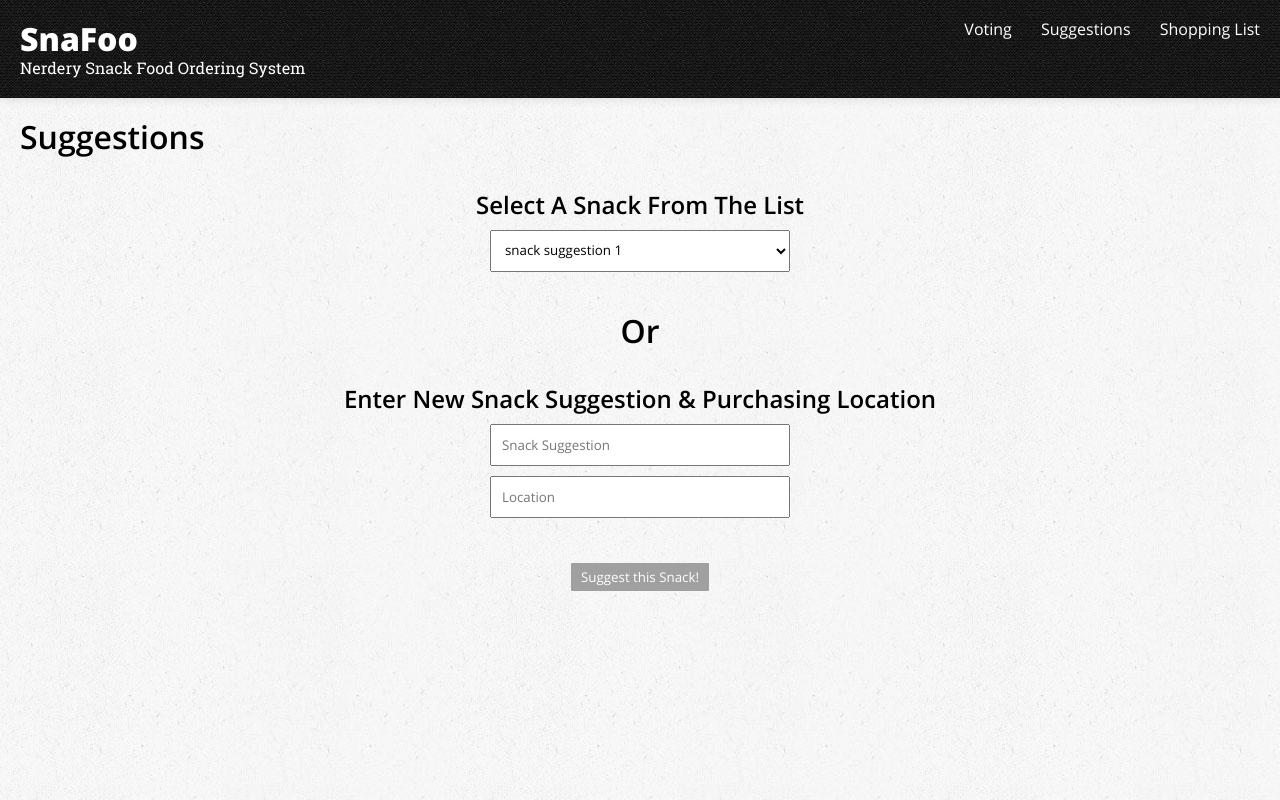
After one commit to abitb/snacks-flask, a Flask app: page /suggestions in a window 1280 px wide. The commit adds this page. Run offline with Flask 2, Linux system fonts and the light colour scheme.

Commit message:
fix problems in model, add .gitignore, add suggestions route

```diff
--- a/app.py
+++ b/app.py
@@ -8,3 +8,7 @@ app = Flask(__name__)
 @app.route('/')
 def index():
     return render_template('pages/index.html')
+
+@app.route('/suggestions')
+def suggestions():
+    return render_template('pages/suggestions.html')
--- a/templates/layouts/main.html
+++ b/templates/layouts/main.html
@@ -37,9 +37,9 @@
         </div>
         <div class="masthead-nav" role="navigation">
             <ul>
-                <li><a href="index.html">Voting</a>
+                <li><a href="{{ url_for('index') }}">Voting</a>
                 </li>
-                <li><a href="suggestions.html">Suggestions</a>
+                <li><a href="{{ url_for('suggestions') }}">Suggestions</a>
                 </li>
                 <li><a href="shoppinglist.html">Shopping List</a>
                 </li>
--- /dev/null
+++ b/templates/pages/suggestions.html
@@ -0,0 +1,57 @@
+{% extends "/layouts/main.html" %}
+{% block content %}
+<div class="wrapper">
+    <div class="content" role="main">
+        <div class="shelf shelf_5">
+            <h2 class="hdg hdg_1">Suggestions</h1>
+        </div>
+        <div class="shelf shelf_2">
+            <div class="error isHidden">You have attempted to add more than the allowed number of suggestions per month!
+                <br />There is a total of one allowed suggestion per month.</div>
+            <div class="error isHidden">You have attempted to add a suggestion that already exists!</div>
+            <div class="error isHidden">You have not completed information requested.</div>
+        </div>
+        <div class="content-centered">
+            <div class="shelf shelf_2">
+                <form method="" action="" class="form" novalidate>
+                    <fieldset class="shelf shelf_2">
+                        <div class="shelf shelf_2">
+                            <div class="shelf">
+                                <label for="snackOptions">
+                                    <h2 class="hdg hdg_2">Select a snack from the list</h2>
+                                </label>
+                            </div>
+                            <select name="snackOptions" id="snackOptions">
+                                <option value="snack1">snack suggestion 1</option>
+                                <option value="snack2">snack suggestion 2</option>
+                                <option value="snack3">snack suggestion 3</option>
+                                <option value="snack4">snack suggestion 4</option>
+                            </select>
+                        </div>
+                    </fieldset>
+                    <div class="shelf shelf_5">
+                        <p class="hdg hdg_1">or</p>
+                    </div>
+                    <fieldset class="shelf shelf_5">
+                        <div class="shelf">
+                            <label for="suggestionInput">
+                                <h2 class="hdg hdg_2">Enter new snack suggestion &amp; purchasing location</h2>
+                            </label>
+                        </div>
+                        <div class="shelf">
+                            <input type="text" id="suggestionInput" placeholder="Snack Suggestion" />
+                        </div>
+                        <div class="shelf">
+                            <label for="suggestionLocation" class="isHidden">Location</label>
+                            <input type="text" id="suggestionLocation" placeholder="Location" class="" />
+                        </div>
+                    </fieldset>
+                    <input type="submit" value="Suggest this Snack!" class="btn">
+                </form>
+            </div>
+        </div>
+    </div>
+    <!-- /content -->
+</div>
+<!-- /wrapper -->
+{% endblock %}
```
Also changed, not shown: forms.py (added, +11 -0 lines), model.py (+50 -48 lines), 1 other file.
